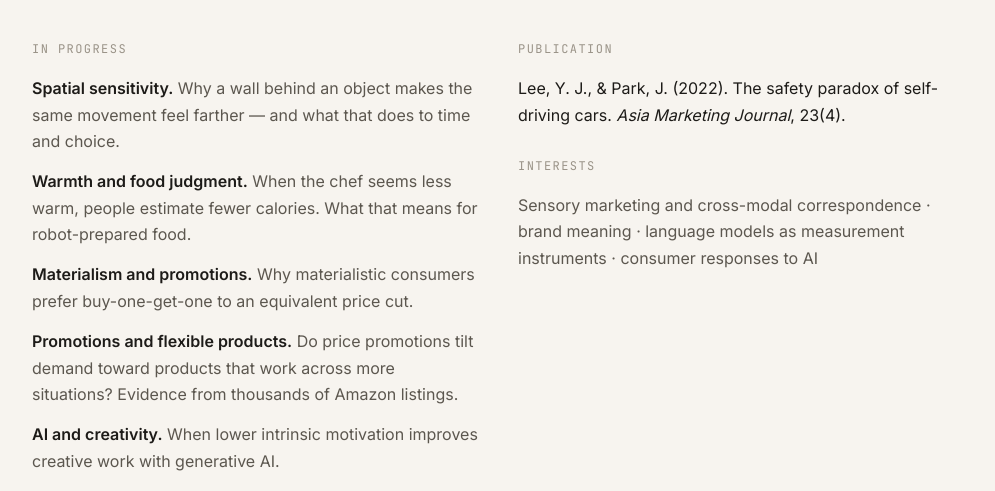
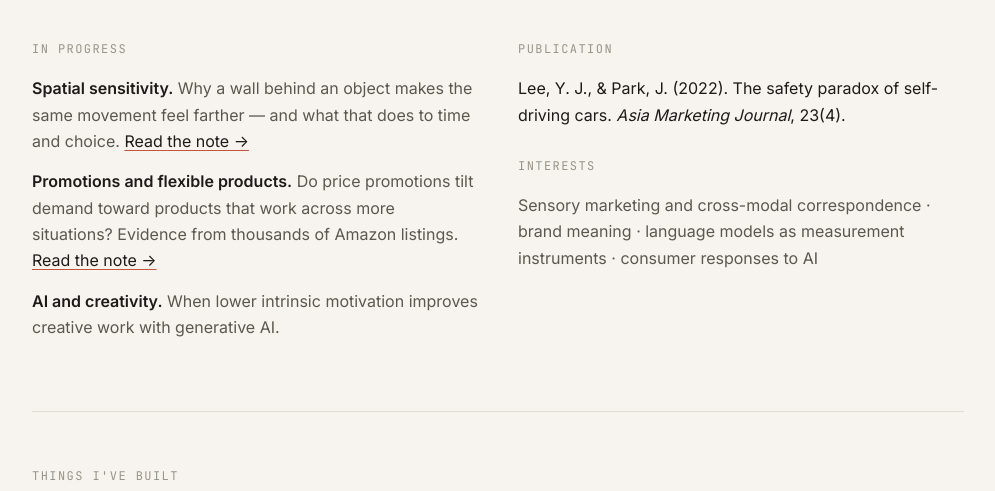
Before and after one commit to Yehjun/yehjun.github.io, a plain HTML site: page index.html in a window 1280 px wide. Shown: the part 1145-1636 px from the top of the page, without its empty margins (142-1137 px from the left). Drawn offline with Linux system fonts and the light colour scheme.

Commit message:
In progress: remove two items; link to notes
Co-Authored-By: Claude Opus 5.5 <noreply@anthropic.com>

```diff
--- a/index.html
+++ b/index.html
@@ -47,10 +47,8 @@
   <div class="two" style="margin-top:44px">
     <div>
       <h2 style="margin-bottom:18px">In progress</h2>
-      <p><b>Spatial sensitivity.</b> <span class="muted">Why a wall behind an object makes the same movement feel farther — and what that does to time and choice.</span></p>
-      <p><b>Warmth and food judgment.</b> <span class="muted">When the chef seems less warm, people estimate fewer calories. What that means for robot-prepared food.</span></p>
-      <p><b>Materialism and promotions.</b> <span class="muted">Why materialistic consumers prefer buy-one-get-one to an equivalent price cut.</span></p>
-      <p><b>Promotions and flexible products.</b> <span class="muted">Do price promotions tilt demand toward products that work across more situations? Evidence from thousands of Amazon listings.</span></p>
+      <p><b>Spatial sensitivity.</b> <span class="muted">Why a wall behind an object makes the same movement feel farther — and what that does to time and choice.</span> <a class="inline" href="writing/spatial-sensitivity.html">Read the note →</a></p>
+      <p><b>Promotions and flexible products.</b> <span class="muted">Do price promotions tilt demand toward products that work across more situations? Evidence from thousands of Amazon listings.</span> <a class="inline" href="writing/discounts-and-flexible-products.html">Read the note →</a></p>
       <p><b>AI and creativity.</b> <span class="muted">When lower intrinsic motivation improves creative work with generative AI.</span></p>
     </div>
     <div>
```
